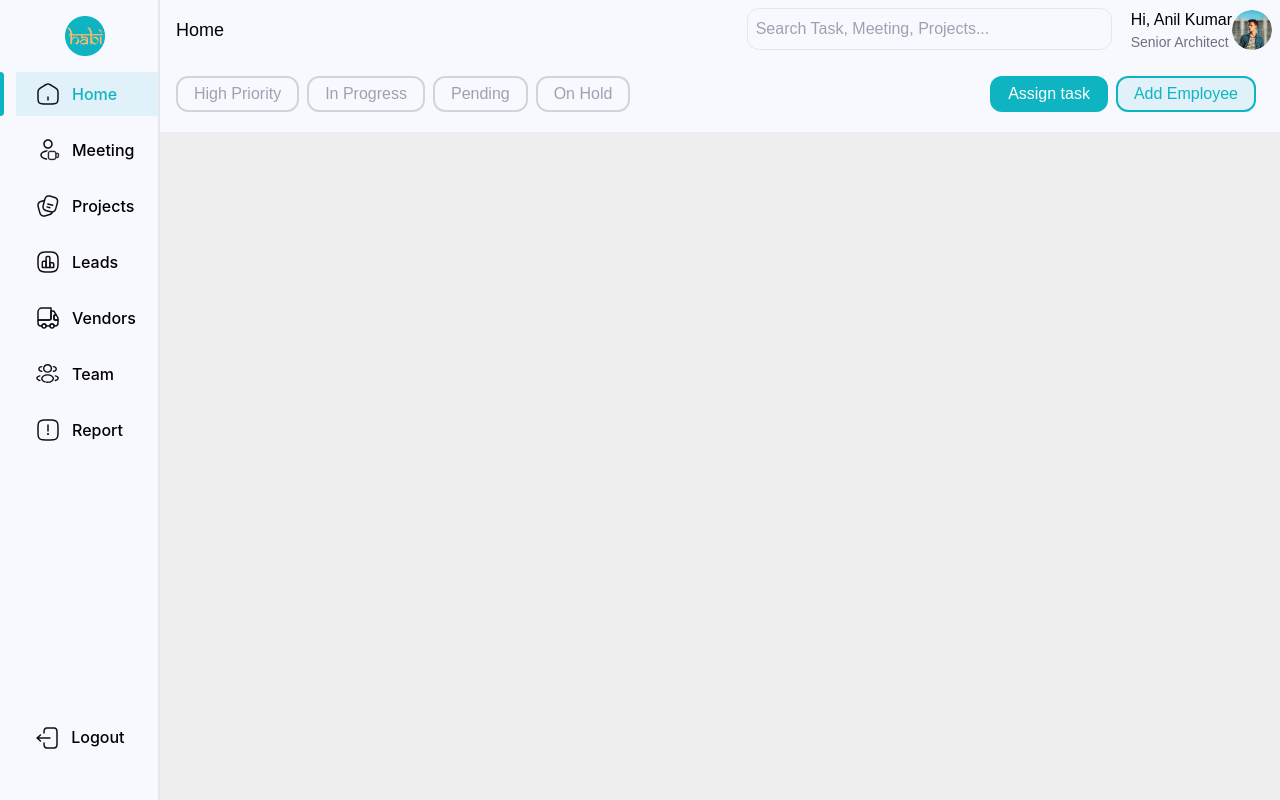
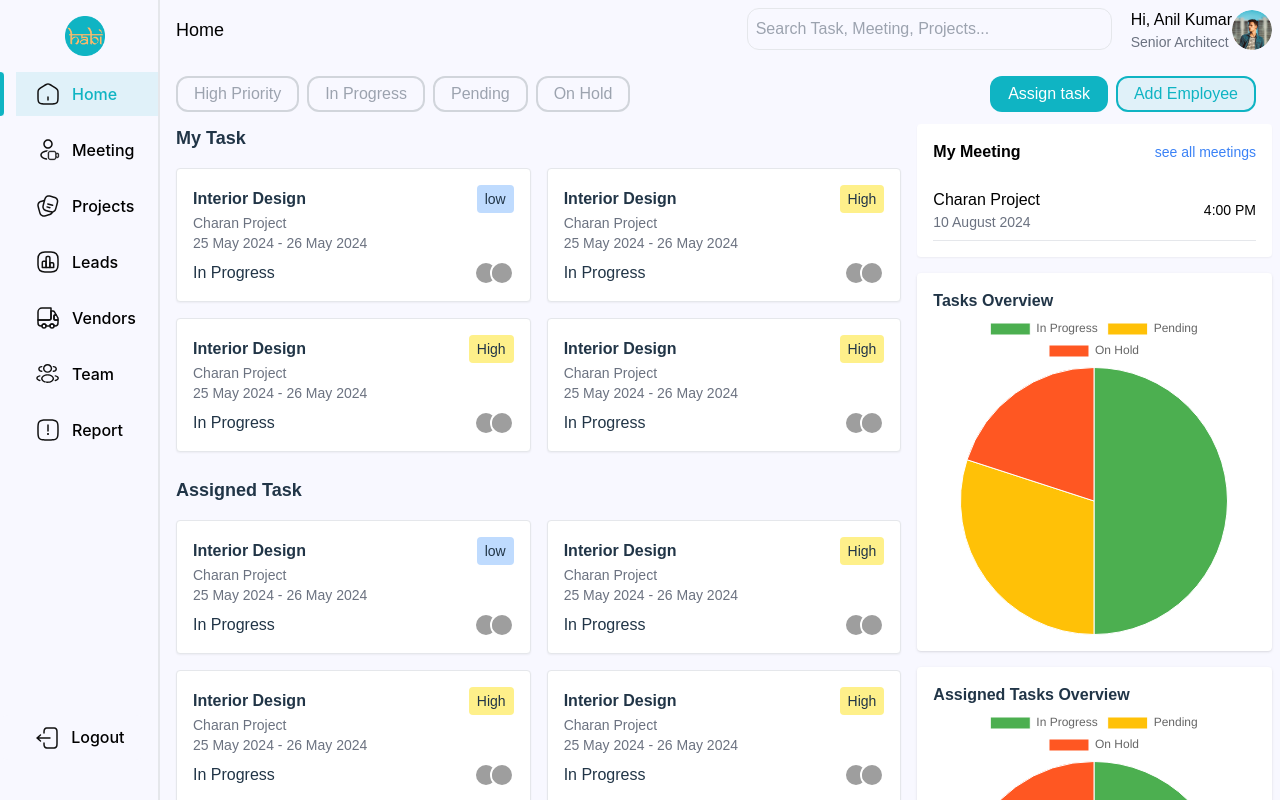
Before and after one commit to tejudharanesh/HABI_internal, a React (Vite) app: page / in a window 1280 px wide. Built offline with nearby package versions, Linux system fonts and the light colour scheme; grey boxes are pictures that could not be loaded.

Commit message:
created task cards

```diff
--- a/package.json
+++ b/package.json
@@ -10,7 +10,9 @@
     "preview": "vite preview"
   },
   "dependencies": {
+    "chart.js": "^4.4.4",
     "react": "^18.3.1",
+    "react-chartjs-2": "^5.2.0",
     "react-dom": "^18.3.1",
     "react-router-dom": "^6.26.2"
   },
--- a/src/components/Admin/Meetings.jsx
+++ b/src/components/Admin/Meetings.jsx
@@ -1,7 +1,30 @@
 import React from "react";
 
-function Meetings() {
-  return <div></div>;
+function Meetings({ meetings }) {
+  return (
+    <div className="p-4 bg-white rounded shadow-sm">
+      <div className="flex justify-between items-center">
+        <h3 className="font-semibold text-black">My Meeting</h3>
+        <a href="#" className="text-sm text-blue-500">
+          see all meetings
+        </a>
+      </div>
+      <ul className="mt-4">
+        {meetings.map((meeting, idx) => (
+          <li
+            key={idx}
+            className="flex justify-between items-center py-2 border-b"
+          >
+            <div>
+              <p className="text-black">{meeting.project}</p>
+              <p className="text-sm text-gray-500">{meeting.date}</p>
+            </div>
+            <span className="text-sm text-black">{meeting.time}</span>
+          </li>
+        ))}
+      </ul>
+    </div>
+  );
 }
 
 export default Meetings;
--- /dev/null
+++ b/src/components/Admin/PieChart.jsx
@@ -0,0 +1,24 @@
+import React from "react";
+import { Pie } from "react-chartjs-2";
+import { Chart as ChartJS, ArcElement, Tooltip, Legend } from "chart.js";
+
+// Register the necessary components
+ChartJS.register(ArcElement, Tooltip, Legend);
+
+function PieChart({ data }) {
+  const chartData = {
+    labels: ["In Progress", "Pending", "On Hold"],
+    datasets: [
+      {
+        label: "Task Overview",
+        data: data,
+        backgroundColor: ["#4CAF50", "#FFC107", "#FF5722"],
+        borderWidth: 1,
+      },
+    ],
+  };
+
+  return <Pie data={chartData} />;
+}
+
+export default PieChart;
--- a/src/components/Admin/Task.jsx
+++ b/src/components/Admin/Task.jsx
@@ -1,11 +1,17 @@
-import React from 'react'
+import React from "react";
+import Taskcard from "./Taskcard";
 
-function Task() {
+function Task({ title, tasks }) {
   return (
-    <div>
-
+    <div className="mb-6">
+      <h2 className="text-lg font-semibold mb-4">{title}</h2>
+      <div className="grid grid-cols-1 md:grid-cols-2 gap-4">
+        {tasks.map((task, id) => (
+          <Taskcard key={id} task={task} />
+        ))}
+      </div>
     </div>
-  )
+  );
 }
 
-export default Task
+export default Task;
--- a/src/components/Admin/Taskcard.jsx
+++ b/src/components/Admin/Taskcard.jsx
@@ -1,11 +1,35 @@
-import React from 'react'
+import React from "react";
 
-function Taskcard() {
+function Taskcard({ task }) {
   return (
-    <div>
-
+    <div className="p-4 border rounded shadow-sm bg-white">
+      <div className="flex justify-between items-center">
+        <h3 className="font-semibold">{task.title}</h3>
+        <span
+          className={`px-2 py-1 text-sm rounded ${
+            task.priority === "High" ? "bg-yellow-200" : "bg-blue-200"
+          }`}
+        >
+          {task.priority}
+        </span>
+      </div>
+      <p className="text-sm text-gray-500">{task.project}</p>
+      <p className="text-sm text-gray-500">{task.dates}</p>
+      <div className="mt-2 flex justify-between items-center">
+        <span>{task.status}</span>
+        <div className="flex -space-x-2">
+          {task.team.map((member, idx) => (
+            <img
+              key={idx}
+              src={member.avatar} // Replace with member avatar URL
+              alt={member.name}
+              className="w-6 h-6 rounded-full border-2 border-white"
+            />
+          ))}
+        </div>
+      </div>
     </div>
-  )
+  );
 }
 
-export default Taskcard
+export default Taskcard;
--- a/src/pages/Admin/Home.jsx
+++ b/src/pages/Admin/Home.jsx
@@ -1,8 +1,64 @@
 import React from "react";
 import Header from "../../components/header/Header";
 import TaskFilters from "../../components/Admin/TaskFilters";
+import Task from "../../components/Admin/Task";
+import Meetings from "../../components/Admin/Meetings";
+import PieChart from "../../components/Admin/PieChart";
 
 function Home() {
+  const tasks = [
+    {
+      title: "Interior Design",
+      project: "Charan Project",
+      dates: "25 May 2024 - 26 May 2024",
+      status: "In Progress",
+      priority: "low",
+      team: [
+        { name: "Person 1", avatar: "avatar-url" },
+        { name: "Person 2", avatar: "avatar-url" },
+      ],
+    },
+    {
+      title: "Interior Design",
+      project: "Charan Project",
+      dates: "25 May 2024 - 26 May 2024",
+      status: "In Progress",
+      priority: "High",
+      team: [
+        { name: "Person 1", avatar: "avatar-url" },
+        { name: "Person 2", avatar: "avatar-url" },
+      ],
+    },
+    {
+      title: "Interior Design",
+      project: "Charan Project",
+      dates: "25 May 2024 - 26 May 2024",
+      status: "In Progress",
+      priority: "High",
+      team: [
+        { name: "Person 1", avatar: "avatar-url" },
+        { name: "Person 2", avatar: "avatar-url" },
+      ],
+    },
+    {
+      title: "Interior Design",
+      project: "Charan Project",
+      dates: "25 May 2024 - 26 May 2024",
+      status: "In Progress",
+      priority: "High",
+      team: [
+        { name: "Person 1", avatar: "avatar-url" },
+        { name: "Person 2", avatar: "avatar-url" },
+      ],
+    },
+    // Add more tasks
+  ];
+  const meetings = [
+    { project: "Charan Project", date: "10 August 2024", time: "4:00 PM" },
+    // Add more meetings
+  ];
+
+  const taskOverviewData = [50, 30, 20]; // Sample data for Pie Chart
   return (
     <div className="min-h-screen flex flex-col items-center bg-background font-poppins w-full">
       <div
@@ -10,6 +66,23 @@ function Home() {
       >
         <Header />
         <TaskFilters />
+        <div className="grid grid-cols-1 lg:grid-cols-3 gap-4">
+          <div className="lg:col-span-2">
+            <Task title="My Task" tasks={tasks} />
+            <Task title="Assigned Task" tasks={tasks} />
+          </div>
+          <div className="space-y-4">
+            <Meetings meetings={meetings} />
+            <div className="bg-white p-4 rounded shadow">
+              <h3 className="font-semibold">Tasks Overview</h3>
+              <PieChart data={taskOverviewData} />
+            </div>
+            <div className="bg-white p-4 rounded shadow">
+              <h3 className="font-semibold">Assigned Tasks Overview</h3>
+              <PieChart data={taskOverviewData} />
+            </div>
+          </div>
+        </div>
       </div>
     </div>
   );
--- a/src/pages/dashboard/Dashboard.jsx
+++ b/src/pages/dashboard/Dashboard.jsx
@@ -9,7 +9,7 @@ function Dashboard() {
 
       {/* Main Content */}
       {/* Add ml-64 to create space for the navbar */}
-      <div className="">
+      <div className="flex-grow overflow-y-auto">
         <Home />
       </div>
     </div>
```
Also changed, not shown: 1 other file (tests, documents, lock files or other folders).
